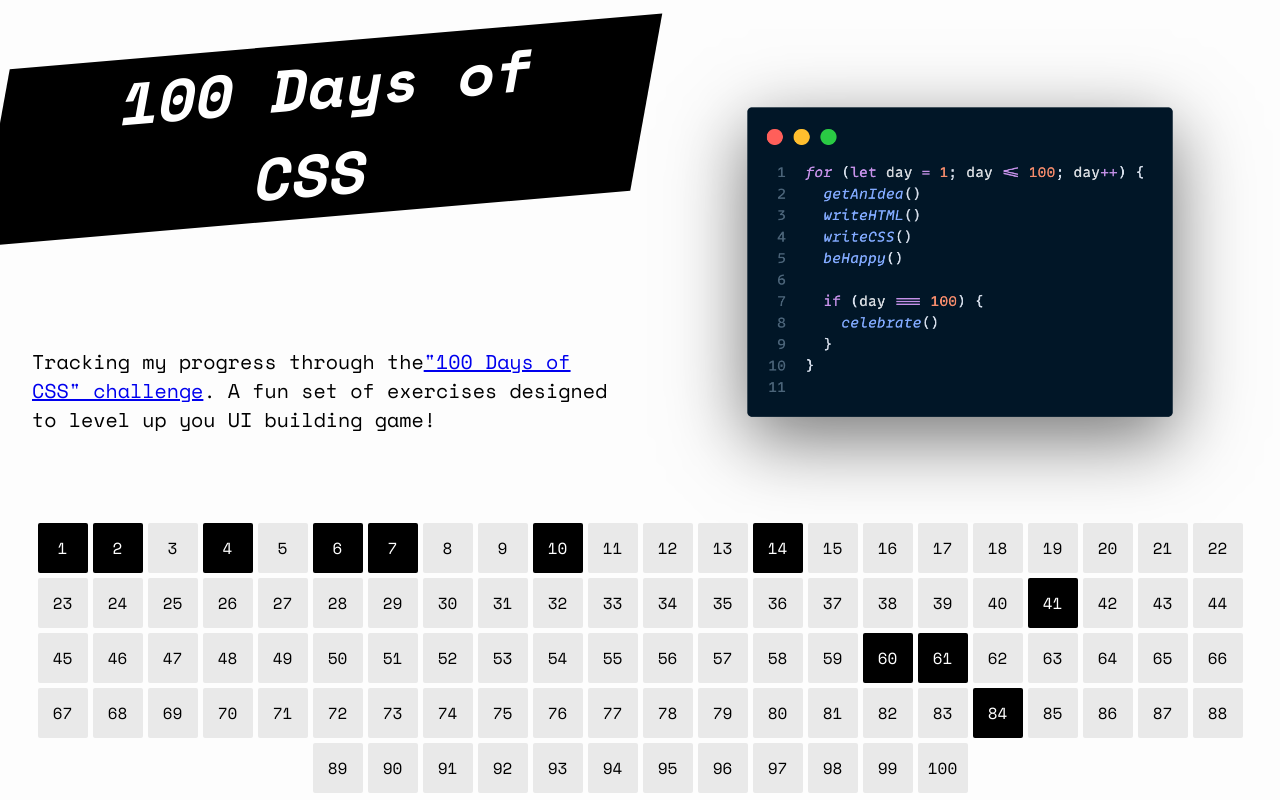
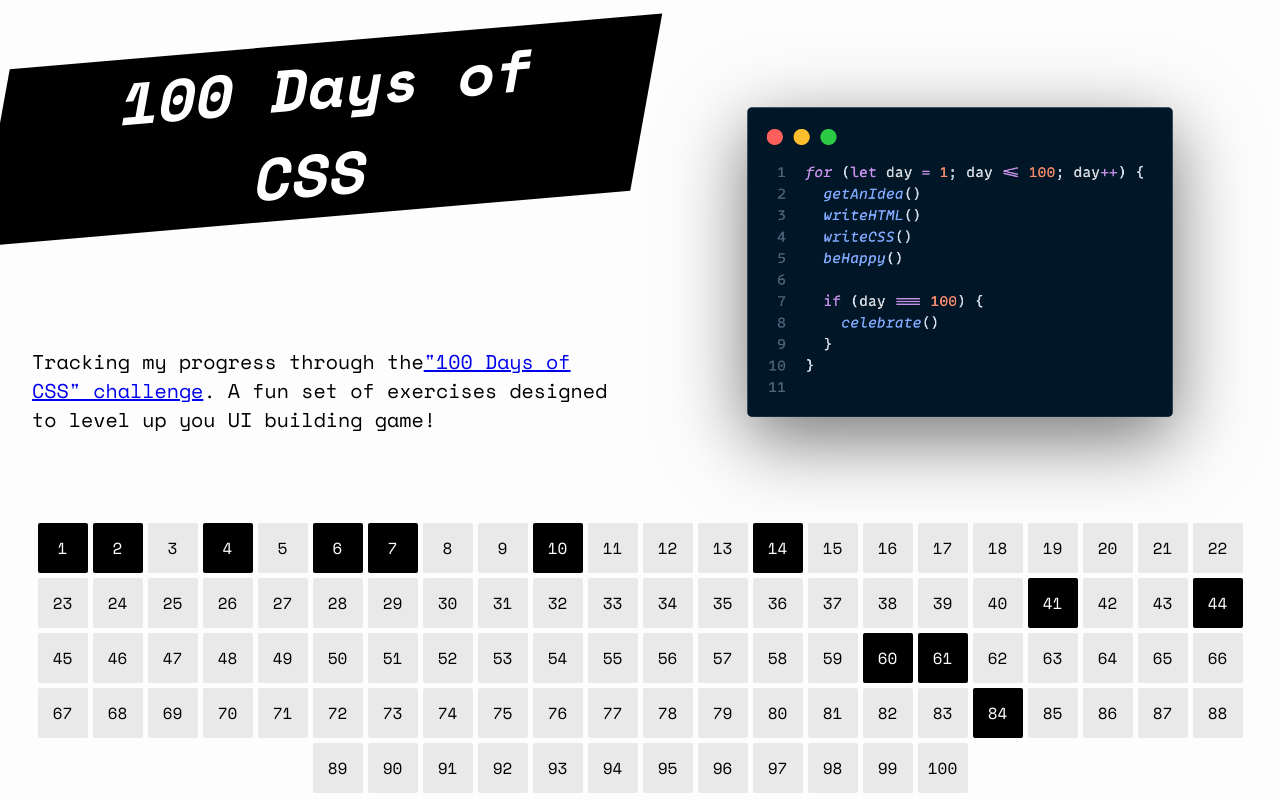
Before and after one commit to ryasan/one_hundred_days_css, a React (Create React App) app: page / in a window 1280 px wide. Shown: the top 800 px of the page. Built offline with nearby package versions, Linux system fonts and the light colour scheme; the HTML template or start-up script is replaced by a standard one.

Commit message:
add day 44 project

```diff
--- a/src/App.js
+++ b/src/App.js
@@ -21,8 +21,8 @@ function IFrame ({ title, id, classNames }) {
         allowFullScreen={true}
         allowtransparency="true"
         className="pen-item-iframe"
-        src={`https://codepen.io/ryasan86/embed/${ id }?default-tab=result&theme-id=dark`}
-        title={`100 Days CSS - ${ title }`}>
+        title={`100 Days CSS - ${ title }`}
+        src={`https://codepen.io/ryasan86/embed/${ id }?default-tab=result&theme-id=dark`}>
         See the Pen <a href={`https://codepen.io/ryasan86/pen/${ id }`}>100 Days CSS - 001 Title</a>
         by Ryan Santos (<a href="https://codepen.io/ryasan86">@ryasan86</a>) on
         <a href="https://codepen.io">CodePen</a>.
--- a/src/data.js
+++ b/src/data.js
@@ -42,6 +42,10 @@ const completed = {
   14: {
     id: 'zYRBoEw',
     title: '014 Byciclopter'
+  },
+  44: {
+    id: 'MWVPmgQ',
+    title: '044 Twisted Pyramid'
   }
 };
 
```
